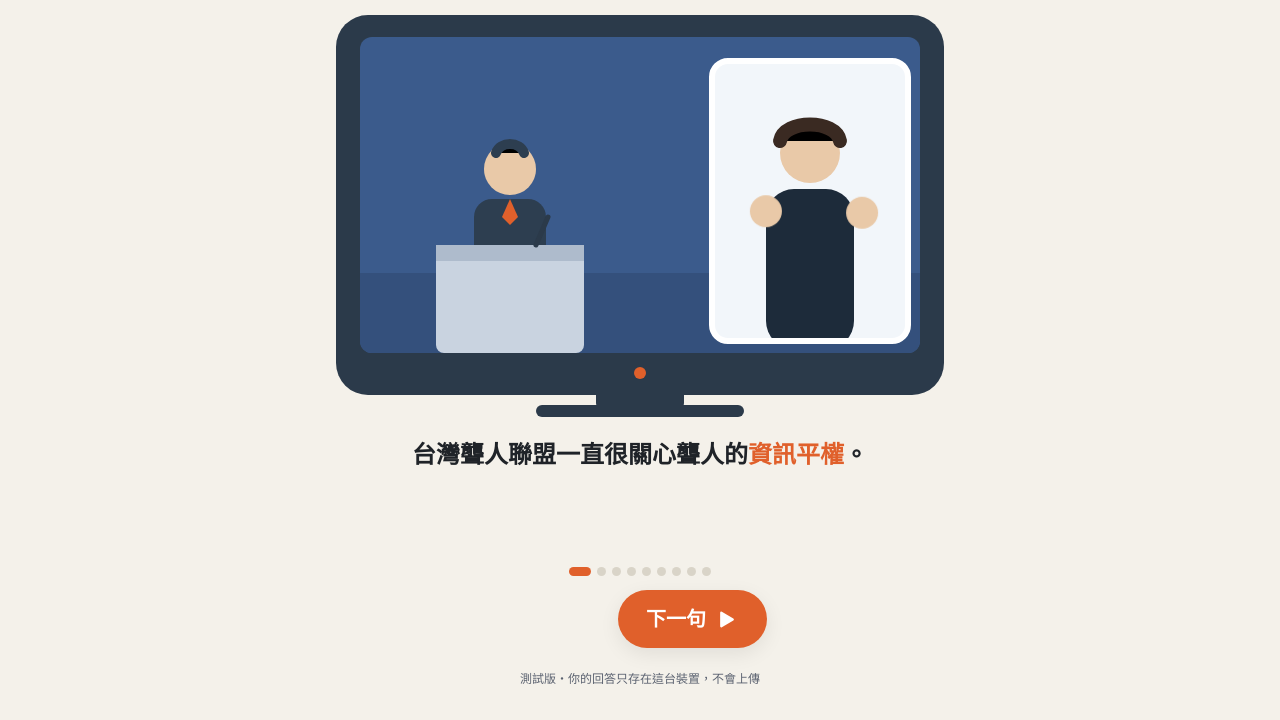
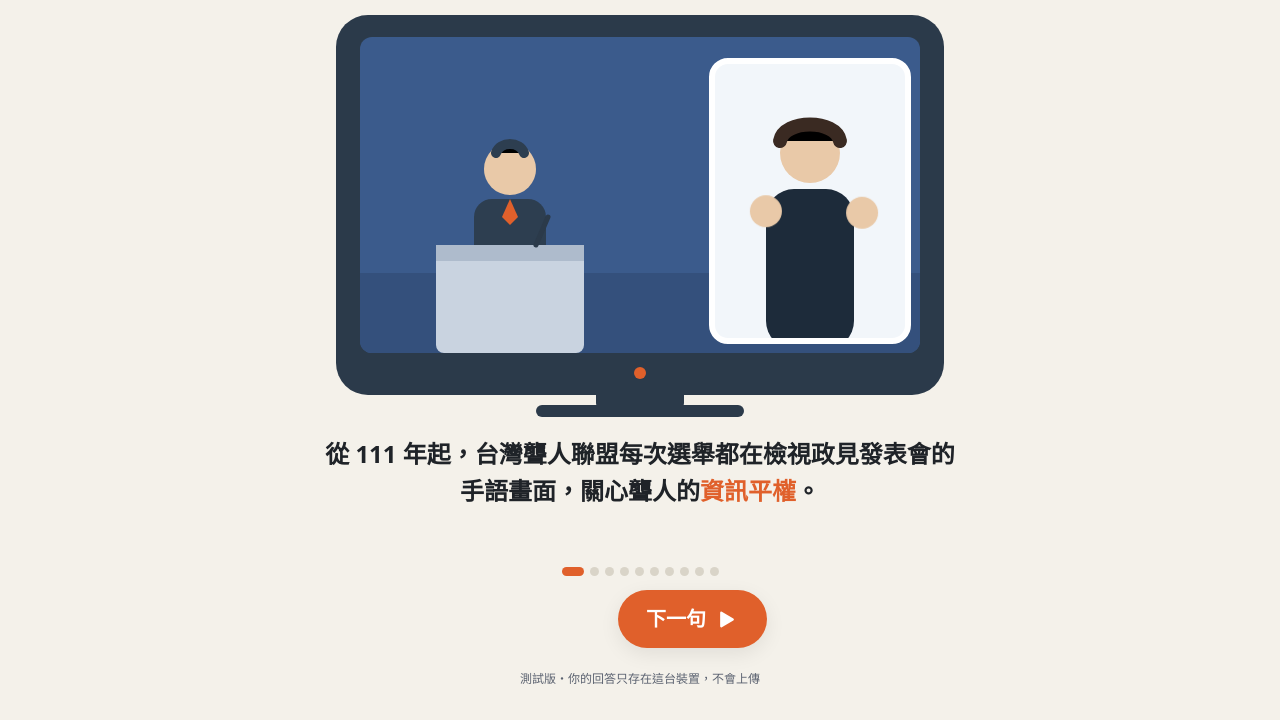
Before and after one commit to robotren70123/tsl-screen-survey, a plain HTML site: page index.html in a window 1280 px wide. Shown: the part 80-800 px from the top of the page. Drawn offline with Linux system fonts and the light colour scheme.

Commit message:
開場故事依 115 年聯盟去函與中選會復函改寫，加上中選會原則同意動畫
Co-Authored-By: Claude Opus 5.5 <noreply@anthropic.com>

```diff
--- a/index.html
+++ b/index.html
@@ -215,7 +215,7 @@ textarea{width:100%;min-height:90px}
 .tv.two .i1{opacity:0;transform:translateX(-40px)}
 .tv.two .i2{opacity:1;transform:none}
 .tv .pop{opacity:0;transform:scale(.5);transform-box:fill-box;transform-origin:center;transition:opacity .35s, transform .45s cubic-bezier(.3,1.6,.5,1)}
-.tv.cc .cc,.tv.q .qmark,.tv.letter .env,.tv.third .third,.tv.cert .badge,.tv.win .flag,.tv.judge .mag{opacity:1;transform:none}
+.tv.cc .cc,.tv.ok .ok,.tv.q .qmark,.tv.letter .env,.tv.third .third,.tv.cert .badge,.tv.win .flag,.tv.judge .mag{opacity:1;transform:none}
 .tv .hand{transform-box:fill-box;transform-origin:center;animation:signing 1.1s ease-in-out infinite}
 .tv .hand.h2{animation-delay:-.55s}
 @keyframes signing{0%,100%{transform:translate(0,0)}50%{transform:translate(3px,-7px)}}
@@ -403,6 +403,11 @@ pre{white-space:pre-wrap;word-break:break-all;font-size:0.75rem;max-height:300px
             <path d="M106 56l54 38 54-38" fill="none" stroke="#2b3a4a" stroke-width="3" stroke-linejoin="round"/>
             <circle cx="160" cy="96" r="11" fill="#e0602b" stroke="#2b3a4a" stroke-width="2.5"/>
             <text x="160" y="120" text-anchor="middle" font-size="10" font-weight="800" fill="#2b3a4a">中央選舉委員會</text>
+          </g>
+          <!-- 中選會回覆：同意（綠色勾） -->
+          <g class="pop ok">
+            <circle cx="214" cy="54" r="17" fill="#1f9d6b" stroke="#ffffff" stroke-width="3"/>
+            <path d="M206 54l6 6 10-11" fill="none" stroke="#ffffff" stroke-width="4" stroke-linecap="round" stroke-linejoin="round"/>
           </g>
           <!-- 乙級＋輪替徽章 -->
           <g class="pop badge">
@@ -612,17 +617,19 @@ const ISSUES = [ // 第一關原因、第二關問題共用同一組，方便分
   ['dark','太暗'], ['messy','背景太亂'], ['contrast','手和衣服／背景顏色太像'],
   ['shape','框的形狀不好'], ['blur','畫面模糊'], ['other','其他']];
 // 故事開場：一句一個畫面。text 可用 <b>重點</b>；【待確認…】會以黃底標出，正式版前要改掉
-// tv：電視動畫狀態（on 開機、small 框小、dark 暗、messy 背景亂、q 問號、letter 公文、third 1/3、cc 字幕條、two 換第二位手譯員、cert 乙級徽章、win 標語、judge 評審）
+// tv：電視動畫狀態（on 開機、small 框小、dark 暗、messy 背景亂、q 問號、letter 公文、ok 中選會同意、third 1/3、cc 字幕條、two 換第二位手譯員、cert 乙級徽章、win 標語、judge 評審）
 const STORY = [
-  { tv: 'on', text: '台灣聾人聯盟一直很關心聾人的<b>資訊平權</b>。' },
+  // 依據：聯盟 115.9.10 台聾盟字第 1150001 號函、中選會 115.9.23 中選綜字第 1150001186 號復函
+  { tv: 'on', text: '從 111 年起，台灣聾人聯盟每次選舉都在檢視政見發表會的手語畫面，關心聾人的<b>資訊平權</b>。' },
   { tv: 'on small dark messy q', text: '選舉時，聾人也想看電視政見發表會認識候選人，可是手語畫面常常<b>太小、太暗、背景太亂</b>……' },
-  { tv: 'on small dark messy letter', text: '所以選舉前，我們發公文提醒中央選舉委員會三件事【待確認：2026 年是否也有發】：' },
-  { tv: 'on dark messy third', text: '① 手語畫面要有電視畫面的<b>三分之一</b>' },
-  { tv: 'on', text: '② 背景要<b>乾淨</b>、光線要<b>明亮</b>' },
-  { tv: 'on cc', text: '③ 要提供<b>字幕</b>' },
-  { tv: 'on cc two cert', text: '另外，手譯員最好有<b>乙級證照</b>，每場<b>兩位輪替</b>。' },
-  { tv: 'on cc two win', text: '11 月 28 日選舉已經結束。不論誰輸誰贏，聾人的資訊平權<b>不能落後</b>！' },
-  { tv: 'on cc two judge', text: '這次換<b class="you">你</b>當評審：看看各縣市的手語畫面，哪一個最容易看清楚？',
+  { tv: 'on small dark messy letter', text: '今年 9 月，我們再次發公文給中央選舉委員會，提醒這幾件事：' },
+  { tv: 'on dark messy third', text: '① 手語畫面至少占電視畫面<b>三分之一</b>' },
+  { tv: 'on', text: '② 背景<b>乾淨</b>、燈光<b>充足</b>，手語畫面不要被其他資訊擋住' },
+  { tv: 'on two cert', text: '③ 優先聘用有<b>乙級證照</b>的手譯員，人力和費用要合理' },
+  { tv: 'on two cc', text: '④ 手語翻譯之外，也推動<b>同步聽打字幕</b>' },
+  { tv: 'on two letter ok', text: '中選會回覆：前三項<b>原則同意</b>，已請各縣市選委會配合。同步聽打暫時做不到，先在重播和 YouTube 影片提供字幕。' },
+  { tv: 'on two win', text: '11 月 28 日選舉已經結束。各縣市有沒有做到？希望<b>一年比一年更好</b>！' },
+  { tv: 'on two judge', text: '這次換<b class="you">你</b>當評審：看看各縣市的手語畫面，哪一個最容易看清楚？',
     note: '大約 5 分鐘、不用打字・縣市名和臉都已模糊，只評畫面、不評翻譯<br>結果會公布在聯盟粉絲專頁，並函送中選會與各地選委會【待確認】・填寫截止：【待確認】' }];
 
 /* ---------- 溫暖手繪扁平風介面圖示（SVG） ---------- */
```
